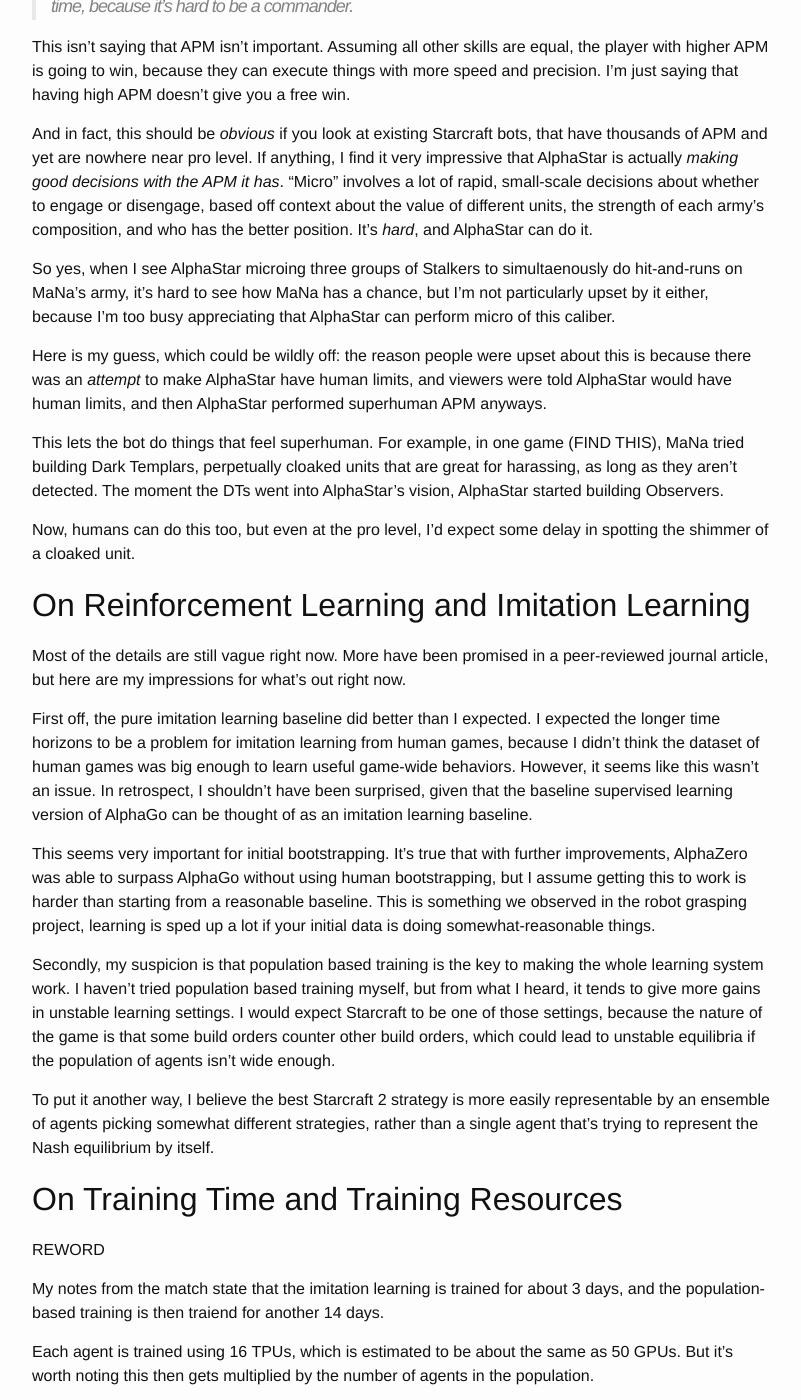
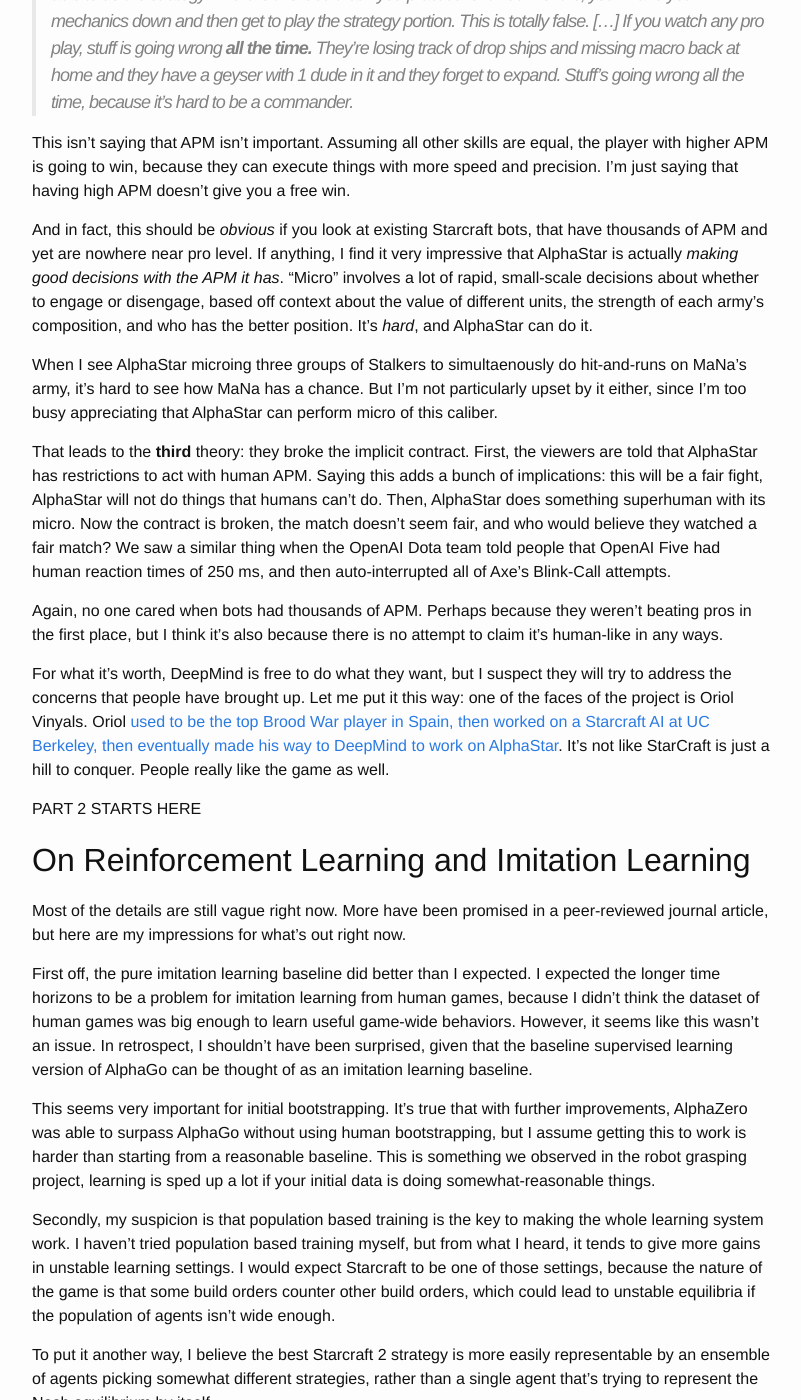
Before and after one commit to alexirpan/alexirpan.github.io, a Jekyll site: the page built from _posts/2019-01-28-alphastar.markdown, in a window 1280 px wide and 1400 px high, scrolled down 4827 px. Shown: the whole window, without its empty margins (238-1039 px from the left). Built offline with Jekyll 4.4.1, drawn with Linux system fonts in a browser that asks for light colours; nearby versions of some CDN libraries; some of the changed text lies outside the part shown.

Commit message:
Wrapping up part 1

```diff
--- a/_posts/2019-01-28-alphastar.markdown
+++ b/_posts/2019-01-28-alphastar.markdown
@@ -165,8 +165,13 @@
 state instead of the visual one, which likely makes it easier to do precise
 focus-firing of units. It is allowed to observe everything it has in vision at
 once, which is undeniably an advantage on human players. To me, this
-seems like a bigger advantage than any of the APM constraints, although I may
-be overestimating the importance of this global vision.
+seems like a bigger advantage than any of the APM constraints. In one of the
+games, MaNa built Dark Templars. Normally, a human won't know they're there
+unless they're looking at the right part of the map and see the shimmer for a
+cloaked unit. AlphaStar knows there are Dark Templars the moment they walk into
+AlphaStar's vision, because it's receiving raw game state and is observing
+everything in vision at once. There's literally no surprise factor.
+AlphaStar just immediately starts building Observers to counter the DTs.
 
 Despite these obvious advantages that no human would ever have, I did not see
 that many complaints about them in Twitch Chat, compared to the ones about APM.
@@ -184,6 +189,7 @@
 fast Korean pro players were playing the game.
 
 <iframe width="560" height="315" src="https://www.youtube.com/embed/YbpCLqryN-Q" frameborder="0" allow="accelerometer; autoplay; encrypted-media; gyroscope; picture-in-picture" allowfullscreen></iframe>
+{: .centered }
 
 **Second**, micro is one of the flashiest and most visible StarCraft skills.
 Open any StarCraft highlight reel and you'll usually find a moment where one
@@ -199,6 +205,7 @@
 eve of the release of StarCraft: Brood War Remastered.
 
 <iframe width="560" height="315" src="https://www.youtube.com/embed/EP9F-AZezCU" frameborder="0" allow="accelerometer; autoplay; encrypted-media; gyroscope; picture-in-picture" allowfullscreen></iframe>
+{: .centered }
 
 > There is this illusion that in Brood War, you need to be excellent at your
 > mechanics before you get to be able to do the strategy. There is this idea
@@ -222,26 +229,35 @@
 units, the strength of each army's composition, and who has the better position.
 It's *hard*, and AlphaStar can do it.
 
-So yes, when I see AlphaStar microing three groups of Stalkers to simultaenously
-do hit-and-runs on MaNa's army, it's hard to see how MaNa has a chance, but I'm
-not particularly upset by it either, because I'm too busy appreciating that
+When I see AlphaStar microing three groups of Stalkers to simultaenously
+do hit-and-runs on MaNa's army, it's hard to see how MaNa has a chance. But I'm
+not particularly upset by it either, since I'm too busy appreciating that
 AlphaStar can perform micro of this caliber.
 
+That leads to the **third** theory: they broke the implicit contract. First, the
+viewers are told that AlphaStar has restrictions to act with human APM. Saying
+this adds a bunch of implications: this will be a fair fight, AlphaStar will
+not do things that humans can't do. Then, AlphaStar does something superhuman
+with its micro. Now the contract is broken, the match doesn't seem fair, and who
+would believe they watched a fair match? We saw a similar thing when the OpenAI
+Dota team told people that OpenAI Five
+had human reaction times of 250 ms, and then auto-interrupted all of Axe's
+Blink-Call attempts.
+
+Again, no one cared when bots had thousands of APM. Perhaps because they weren't
+beating pros in the first place, but I think it's also because there is no
+attempt to claim it's human-like in any ways.
+
+For what it's worth, DeepMind is free to do what they want, but I suspect they
+will try to address the concerns that people have brought up. Let me put it this
+way: one of the faces of the project is Oriol Vinyals. Oriol [used to be the top
+Brood War player in Spain, then worked on a Starcraft AI at UC Berkeley, then
+eventually made his way to DeepMind to work on AlphaStar](https://www.technologyreview.com/lists/innovators-under-35/2016/pioneer/oriol-vinyals/).
+It's not like StarCraft is just a hill to conquer. People really like the game
+as well.
 
 
-Here is my guess, which could be wildly off: the reason people were upset about
-this is because there was an *attempt* to make AlphaStar have human limits, and
-viewers were told AlphaStar would have human limits, and then AlphaStar
-performed superhuman APM anyways.
-
-
-This lets the bot do things that feel superhuman. For example, in one game
-(FIND THIS), MaNa tried building Dark Templars, perpetually cloaked units that
-are great for harassing, as long as they aren't detected. The moment the DTs
-went into AlphaStar's vision, AlphaStar started building Observers.
-
-Now, humans can do this too, but even at the pro level, I'd expect some delay
-in spotting the shimmer of a cloaked unit.
+PART 2 STARTS HERE
 
 
 On Reinforcement Learning and Imitation Learning
@@ -294,37 +310,17 @@
 
 
 
-Notes
-* Microing assuming you continue the engagement is a mechanical thing computers
-could be good at, but when you add in whether to engage or not, it gets much
-harder
-* "Learning to harass"
 * Pretty good to really good is a smaller step than getting something pretty
   good in the first place.
 * Citation of Observer getting built as soon as Dark Templars enter vision.
-** Artosis commentary over games?
-* Macro decisions of constant probe building (vs stopping probes to save up
-  minerals for Nexus)
-* Viewing whole map at once vs requiring camera movements
-* Bring up older Starcraft AIs?
-* 5-10 year prediction broken and discussion on that.
 
 
 Notes from the match:
 
 * The top five agents from population based training are picked, where top 5
 defined as least exploitable.
-* Claim 350 ms reaction time (but check AMA I believe the numbers quoted there
-  are different in some way)
-* worker over-saturation strats, transfer to natural when it finishes, the
-  differnece is that it does not stop worker production after the main is
-  saturated to save up money for the nat, it just keeps building
-** Theory is that this defends against harass by building redundancy
-** adopted by Mana as an expeirment
 * Protoss mirror on 1 map
-** although results on another map were not as bad as they expected.
-* camera limitation rather than full map?
-done
+* although results on another map were not as bad as they expected.
 * when estimating screens/min (from times attention changes?), does about 30
   screens per min (average 2 seconds per screen, seems reasonable)
 * explicit camera moving agent was of only slightly worse / comparable strength
```
